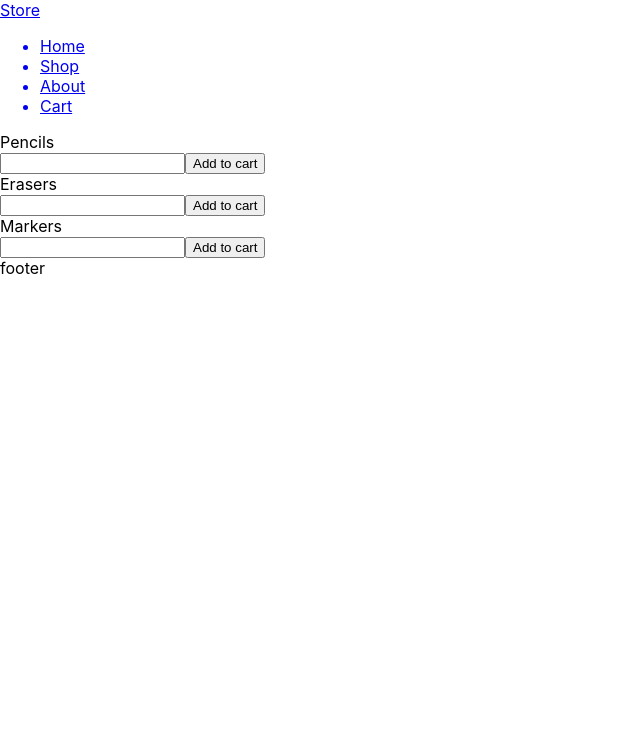
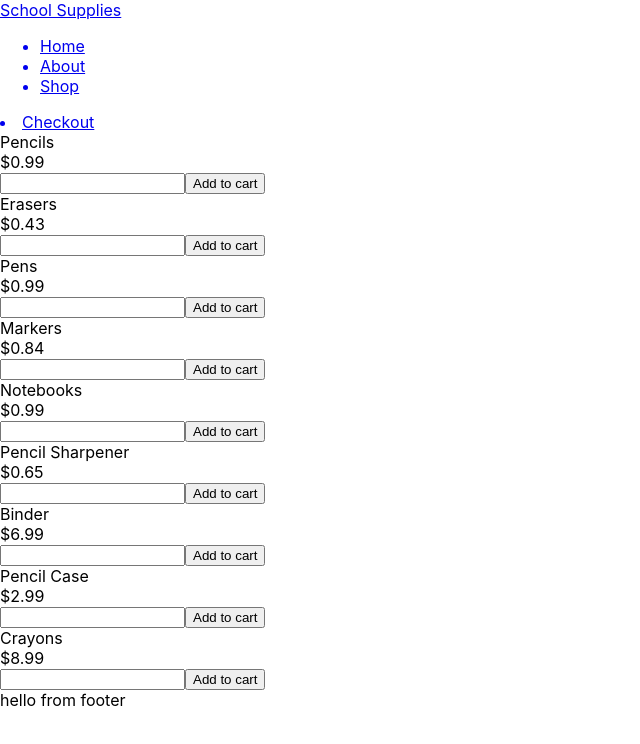
Before and after one commit to AnthonyGleason/odin-shopping-cart, a React (Create React App) app: page /shop in a window 1280 px wide. Shown: the top 744 px of the page, without its empty margins (0-640 px from the left). Built offline with nearby package versions, Linux system fonts and the light colour scheme.

Commit message:
restarted from scratch

```diff
--- a/src/components/About.js
+++ b/src/components/About.js
@@ -1,9 +1,9 @@
-import {React} from "react";
+import React from "react";
 
 export default function About(){
   return(
     <div className="about">
-      about
+      hello from about
     </div>
-  );
+  )
 }
--- a/src/components/App.js
+++ b/src/components/App.js
@@ -1,11 +1,9 @@
-import '../styles/App.css';
+import React from "react";
 
-function App() {
-  return (
-    <div className="App">
-      hello from app.js
+export default function App(){
+  return(
+    <div>
+      Homepage
     </div>
-  );
+  )
 }
-
-export default App;
--- a/src/components/Cart.js
+++ b/src/components/Cart.js
@@ -1,9 +1,16 @@
-import {React} from 'react';
+import React from "react";
+import CartItem from './CartItem.js';
 
 export default function Cart(props){
+  const [cart,setCart]=[props.cart,props.setCart];
+  console.log('updated');
   return(
-    <div className='cart'>
-      {console.log(props.cart)}
+    <div className="cart">
+      {cart.map((item)=>{
+        return(
+          <CartItem name={item.name} ID={item.ID} key={item.ID} price={item.price} quantity={item.quantity} />
+        )
+      })}
     </div>
   )
 }
--- a/src/components/CartItem.js
+++ b/src/components/CartItem.js
@@ -0,0 +1,12 @@
+import React from "react";
+
+export default function CartItem(props){
+  const [name,price,quantity] = [props.name,props.price,props.quantity];
+  return(
+    <div className="cart-item">
+      <div className="item-name">{name}</div>
+      <div className="item-price">{price}</div>
+      <div className="item-quantity">{quantity}</div>
+    </div>
+  )
+}
--- /dev/null
+++ b/src/components/Checkout.js
@@ -0,0 +1,11 @@
+import React from "react";
+import { useLocation } from "react-router-dom";
+
+export default function Checkout(){
+  let location = useLocation();
+  console.log(location.state);
+  return(
+    <div>
+    </div>
+  )
+}
--- a/src/components/Footer.js
+++ b/src/components/Footer.js
@@ -1,9 +1,9 @@
-import {React} from 'react';
+import React from "react";
 
 export default function Footer(){
   return(
-    <div className='footer'>
-      footer
+    <div>
+      hello from footer
     </div>
   )
 }
--- a/src/components/Nav.js
+++ b/src/components/Nav.js
@@ -1,17 +1,16 @@
-import {React} from 'react';
+import React from "react";
 
 export default function Nav(){
   return(
-    <div className='nav'>
-      <a href="/home">
-        <div className='nav-title'>Store</div>
+    <div className="nav">
+      <a href={'/home'}>
+        <div className='nav-title'>School Supplies</div>
       </a>
-      <div className='nav-buttons'>
+      <div className="button-container">
         <ul>
-          <a href='/home'><li>Home</li></a>
-          <a href='/shop'><li>Shop</li></a>
-          <a href='/about'><li>About</li></a>
-          <a href='/cart'><li>Cart</li></a>
+          <a href={'/home'}><li>Home</li></a>
+          <a href={'/about'}><li>About</li></a>
+          <a href={'/shop'}><li>Shop</li></a>
         </ul>
       </div>
     </div>
--- a/src/components/RouteSwitch.js
+++ b/src/components/RouteSwitch.js
@@ -1,18 +1,12 @@
 import { BrowserRouter,Routes,Route,redirect} from "react-router-dom";
-import { useEffect, useState } from "react";
-
-//import components
+import {React, useEffect} from 'react';
+import Nav from './Nav.js';
+import Footer from './Footer.js';
 import App from './App.js';
-import Nav from './Nav.js';
-import Footer from "./Footer.js";
-import Shop from './Shop.js';
-import Cart from './Cart.js';
-import About from './About.js';
-
+import Shop from "./Shop.js";
+import About from "./About.js";
+import Checkout from './Checkout.js';
 export default function RouteSwitch(){
-  //creates a shopping cart with an empty array
-  const [cart,setCart] = useState([]);
-
   //sets initial load page to be /home
   useEffect(()=>{
     redirect('/home');
@@ -24,9 +18,9 @@ export default function RouteSwitch(){
       <BrowserRouter>
         <Routes>
           <Route path='/home' element={<App />} />
-          <Route path='/shop' element={<Shop cart={cart} setCart={setCart} />} />
+          <Route path='/shop' element={<Shop />} />
+          <Route path='/checkout' element={<Checkout />} />
           <Route path='/about' element={<About />} />
-          <Route path='/cart' element={<Cart cart={cart} setCart={setCart} />} />
         </Routes>
       </BrowserRouter>
       <Footer />
--- a/src/components/Shop.js
+++ b/src/components/Shop.js
@@ -1,34 +1,67 @@
-import {React} from 'react';
+import {React,useState} from "react";
+import { Link } from "react-router-dom";
 
-//import components
-import ShopItem from './ShopItem.js';
+import ShopContainer from "./ShopContainer";
+import Cart from "./Cart.js";
 
-export default function Shop(props){
-  let cart, setCart;
-  [cart,setCart] = [props.cart,props.setCart];
+export default function Shop(){
+  const [cart,setCart] = useState([]);
+
+  let shopArray = [
+    {
+      ID: 0,
+      name: 'Pencils',
+      price: 0.99,
+    },
+    {
+      ID: 1,
+      name: 'Erasers',
+      price: 0.43,
+    },
+    {
+      ID: 2,
+      name: 'Pens',
+      price: 0.99,
+    },
+    {
+      ID: 3,
+      name: 'Markers',
+      price: 0.84,
+    },
+    {
+      ID: 4,
+      name: 'Notebooks',
+      price: 0.99,
+    },
+    {
+      ID: 5,
+      name: 'Pencil Sharpener',
+      price: 0.65,
+    },
+    {
+      ID: 6,
+      name: 'Binder',
+      price: 6.99,
+    },
+    {
+      ID: 7,
+      name: 'Pencil Case',
+      price: 2.99,
+    },
+    {
+      ID: 8,
+      name: 'Crayons',
+      price: 8.99,
+    },
+  ];
+
   return(
-    <div className='shop'>
-        <ShopItem
-        key={0}
-        itemID={0}
-        itemName={'Pencils'}
-        cart={cart}
-        setCart={setCart}
-        />
-        <ShopItem
-        key={1}
-        itemID={1}
-        itemName={'Erasers'}
-        cart={cart}
-        setCart={setCart}
-        />
-        <ShopItem
-        key={2}
-        itemID={2}
-        itemName={'Markers'}
-        cart={cart}
-        setCart={setCart}
-        />
-   </div>
+    <div className="shop">
+      <div className="shop-sticky">
+        <Link to={'/checkout'} state={cart} className='shop-sticky-text' ><li>Checkout</li></Link>
+      </div>
+      <ShopContainer shopArray={shopArray} cart={cart} setCart={setCart} />
+      <Cart className={'cart'} cart={cart} setCart={setCart} />
+    </div>
   )
 }
--- /dev/null
+++ b/src/components/ShopContainer.js
@@ -0,0 +1,15 @@
+import React from "react";
+import ShopItem from './ShopItem.js';
+
+export default function ShopContainer(props){
+  const [cart,setCart,shopArray] = [props.cart,props.setCart,props.shopArray];
+  return(
+    <div className="shop-item-container">
+      {shopArray.map((item)=>{
+        return(
+          <ShopItem cart={cart} setCart={setCart} key={item.ID} ID={item.ID} name={item.name} price={item.price} />
+        )
+      })}
+    </div>
+  )
+}
--- a/src/components/ShopItem.js
+++ b/src/components/ShopItem.js
@@ -1,25 +1,31 @@
-import {React} from 'react';
+import {React, useState} from "react";
 
 export default function ShopItem(props){
-  let itemID,itemName,cart, setCart;
-  [itemID,itemName,cart,setCart] = [props.itemID,props.itemName,props.cart,props.setCart];
-  let quantity = 1;
+  const [quantity, setQuantity] = useState(1);
+  const [cart,setCart,ID,name,price] = [props.cart,props.setCart,props.ID,props.name,props.price];
   return(
-    <div className='shop=item'>
-      <div className='item-name'>{itemName}</div>
-      <input onChange={(e)=>{quantity=e.target.value}} className='quantity-input' />
-      <button onClick={()=>{handleClick(itemID,quantity,itemName,cart,setCart)}} className='add-to-cart'>Add to cart</button>
+    <div className="shop-item">
+      <div className="item-info">
+        <div>{name}</div>
+        <div>${price}</div>
+      </div>
+      <input onChange={(e)=>{handleQuantityChange(parseInt(e.target.value), setQuantity)}} className="item-quantity" />
+      <button onClick={()=>{handleAddToCart(quantity,cart,setCart,ID,name,price)}} className="add-to-cart">Add to cart</button>
     </div>
   )
-}
+};
 
-let handleClick = function(itemID,quantity,itemName,cart,setCart){
+let handleQuantityChange = function(input,setQuantity){
+  setQuantity(input);
+};
+
+let handleAddToCart = function(quantity,cart,setCart,ID,name,price){
   let newCart = cart;
   newCart.push({
-    itemID: itemID,
-    itemName: itemName,
+    ID: ID,
+    name: name,
+    price: price,
     quantity: quantity,
   })
   setCart(newCart);
-  console.log(cart);
 };
```
Also changed, not shown: src/components/ItemPage.js (deleted, +0 -10 lines).
